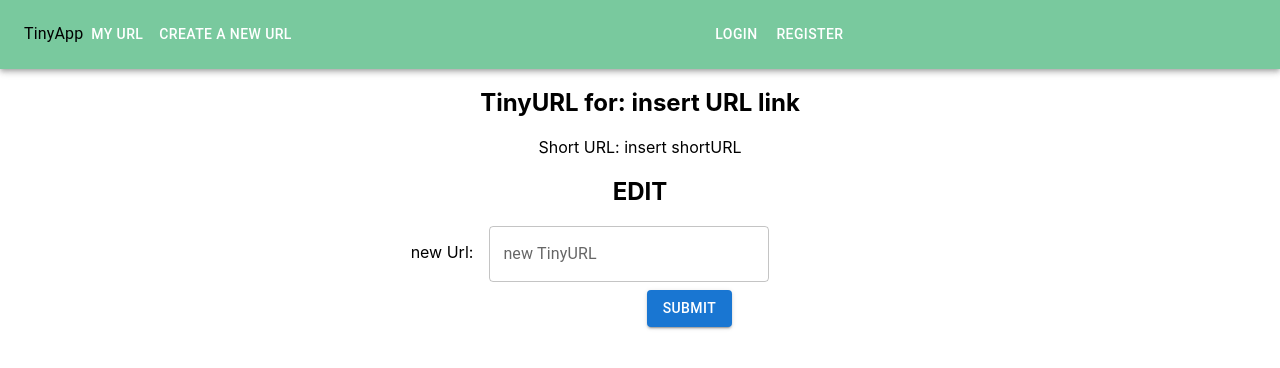
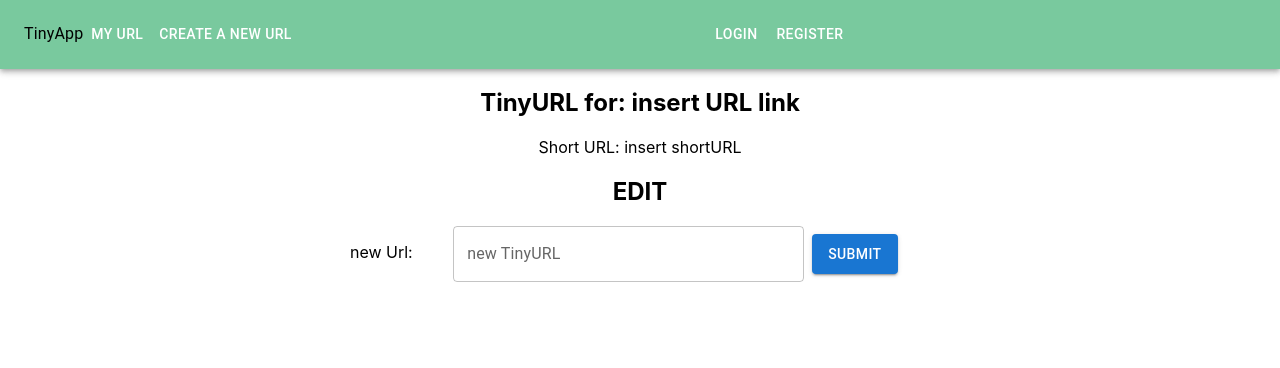
Before and after one commit to patriceandrea/tinyapp-2.0, a React (Create React App) app in the folder client/: page /edit in a window 1280 px wide. Shown: the top 368 px of the page. Built offline with nearby package versions, Linux system fonts and the light colour scheme.

Commit message:
fix CSS styling for the button Text component

```diff
--- a/client/src/Components/Text.tsx
+++ b/client/src/Components/Text.tsx
@@ -6,7 +6,7 @@ import Button from '@mui/material/Button';
 
 export default function Text() {
   return (
-    <div >
+    <div className='text-field'>
 
       <Box
         sx={{
--- a/client/src/stylesheet/Text.css
+++ b/client/src/stylesheet/Text.css
@@ -1,7 +1,6 @@
 .text-field {
   display: flex;
   justify-content: center;
-  margin-left: 20px;
 }
 
 .text-field p {
```
